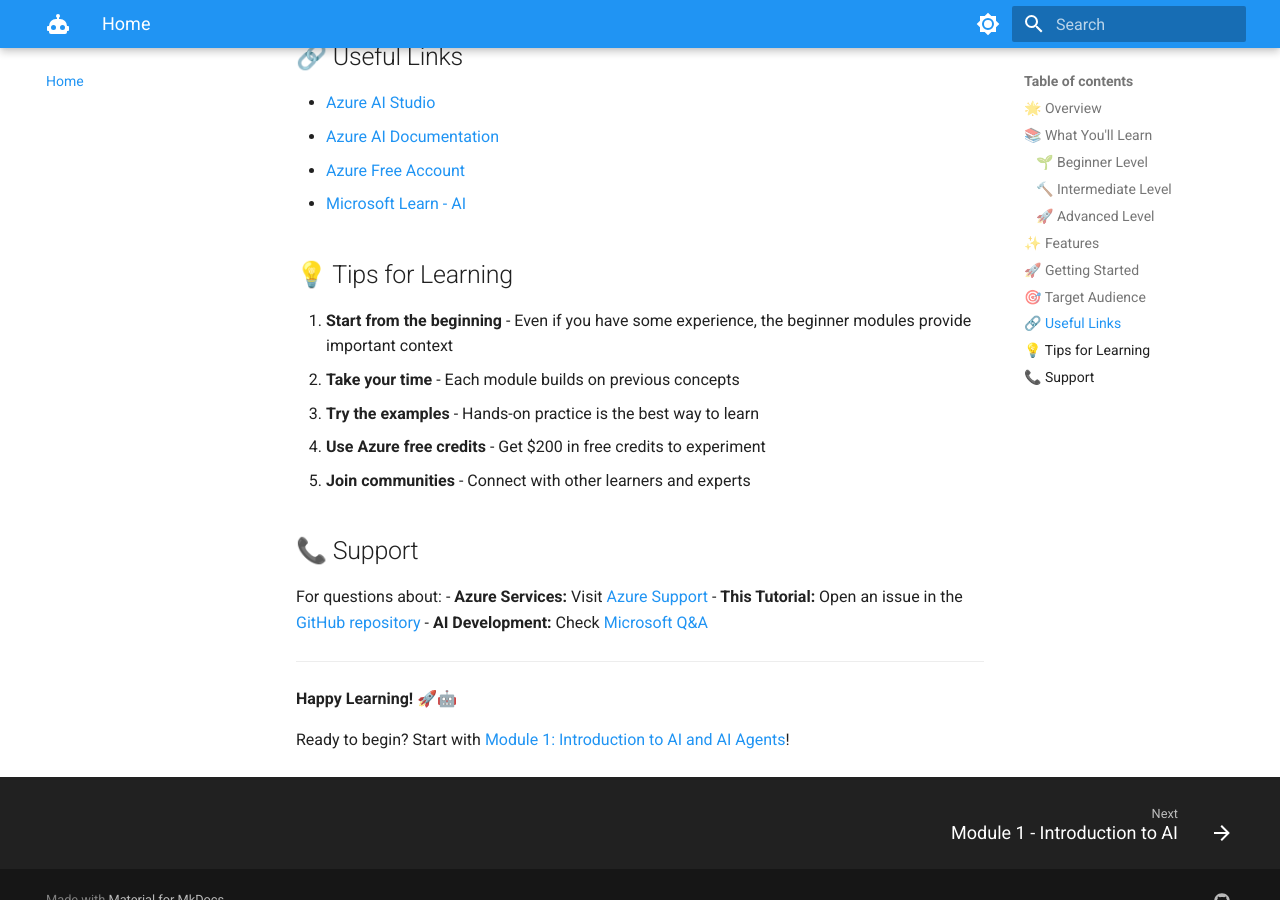
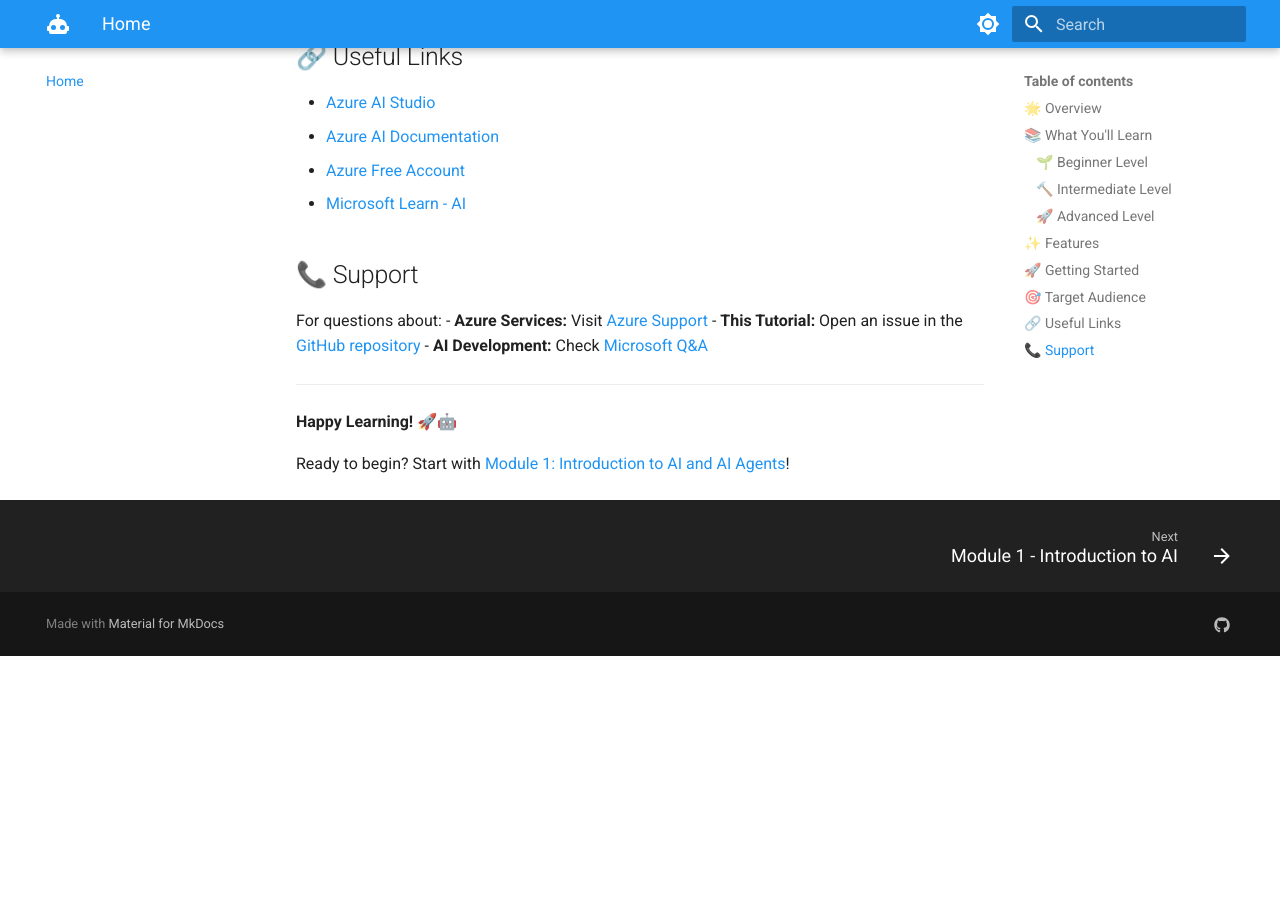
Before and after one commit to outbackops/AgenticAI-ELI5, an MkDocs documentation site: the page built from docs/index.md, in a window 1280 px wide and 900 px high, scrolled down 2872 px. Built offline with MkDocs 1.6.1 and Material for MkDocs 9.7.7, drawn with Linux system fonts in a browser that asks for light colours; after the commit the page ends 3528 px from its top, so only the background shows below that.

Commit message:
Address code review feedback: remove trailing newline and duplicate content
Co-authored-by: outbackops <54658887+outbackops@users.noreply.github.com>

```diff
--- a/docs/index.md
+++ b/docs/index.md
@@ -95,14 +95,6 @@ Master complex multi-agent architectures, orchestration patterns, and production
 - [Azure Free Account](https://azure.microsoft.com/free/)
 - [Microsoft Learn - AI](https://learn.microsoft.com/en-us/training/browse/?products=azure-ai-services)
 
-## 💡 Tips for Learning
-
-1. **Start from the beginning** - Even if you have some experience, the beginner modules provide important context
-2. **Take your time** - Each module builds on previous concepts
-3. **Try the examples** - Hands-on practice is the best way to learn
-4. **Use Azure free credits** - Get $200 in free credits to experiment
-5. **Join communities** - Connect with other learners and experts
-
 ## 📞 Support
 
 For questions about:
```
Also changed, not shown: requirements.txt (line endings or trailing spaces).
